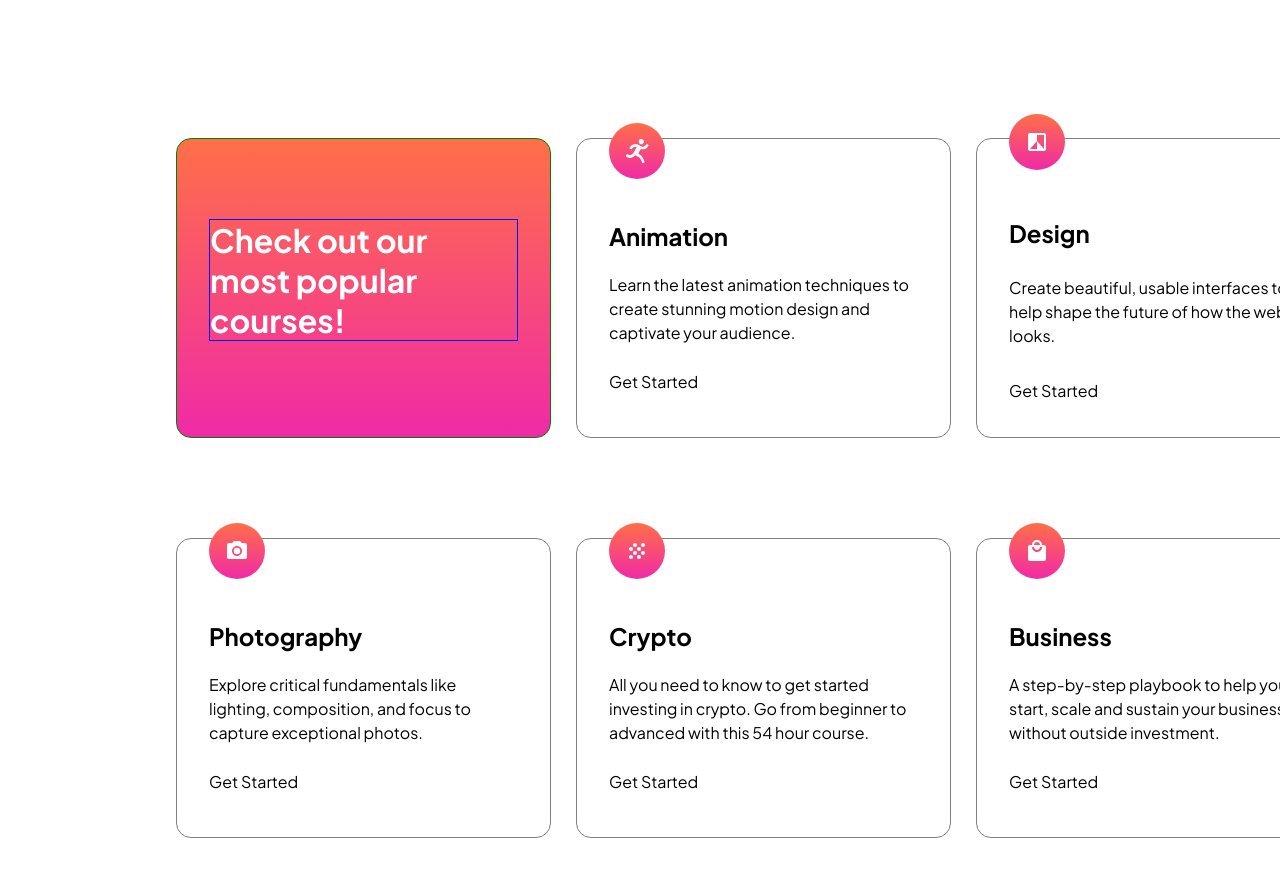
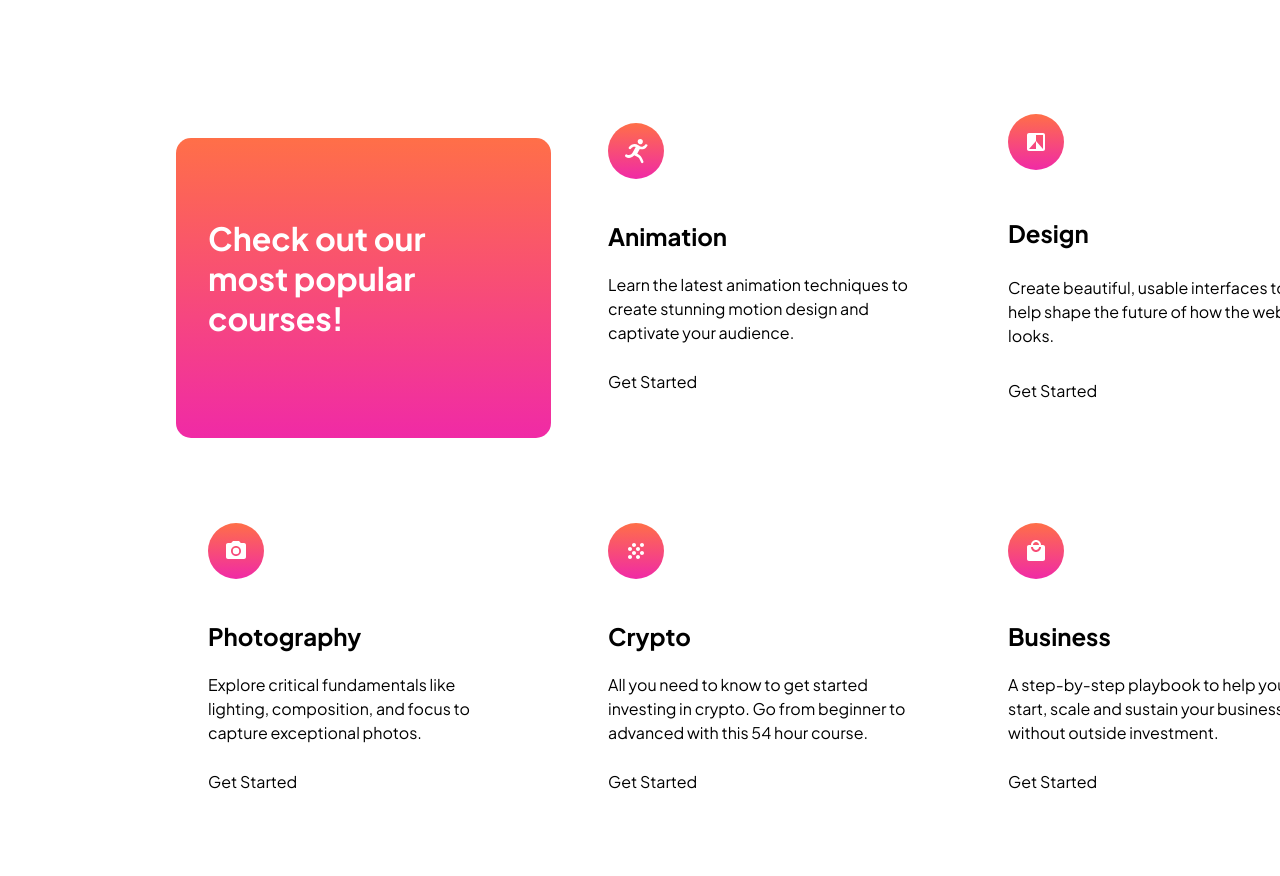
Before and after one commit to russell-crooms/skilled, a React (Vite) app: page / in a window 1280 px wide. Shown: the part 960-1836 px from the top of the page. Built offline with nearby package versions, Linux system fonts and the light colour scheme.

Commit message:
Removed unnecessary borders from project.

```diff
--- a/src/components/cards/Cards.css
+++ b/src/components/cards/Cards.css
@@ -13,7 +13,6 @@
 }
 
 .colorful-card {
-    border: 1px solid green;
     border-radius: 15px;
     width: 375px;
     background: linear-gradient(360deg, rgb(240, 42, 166), rgba(255, 111, 72));
@@ -21,7 +20,6 @@
 }
 
 .colorful-card h2 {
-    border: 1px solid blue;
     display: flex;
     align-items: center;
     margin-left: 32px;
@@ -32,7 +30,6 @@
 
 .white-card {
     border-radius: 15px;
-    border: 1px solid gray;
     display: flex;
     flex-direction: column;
     justify-content: center;
```
